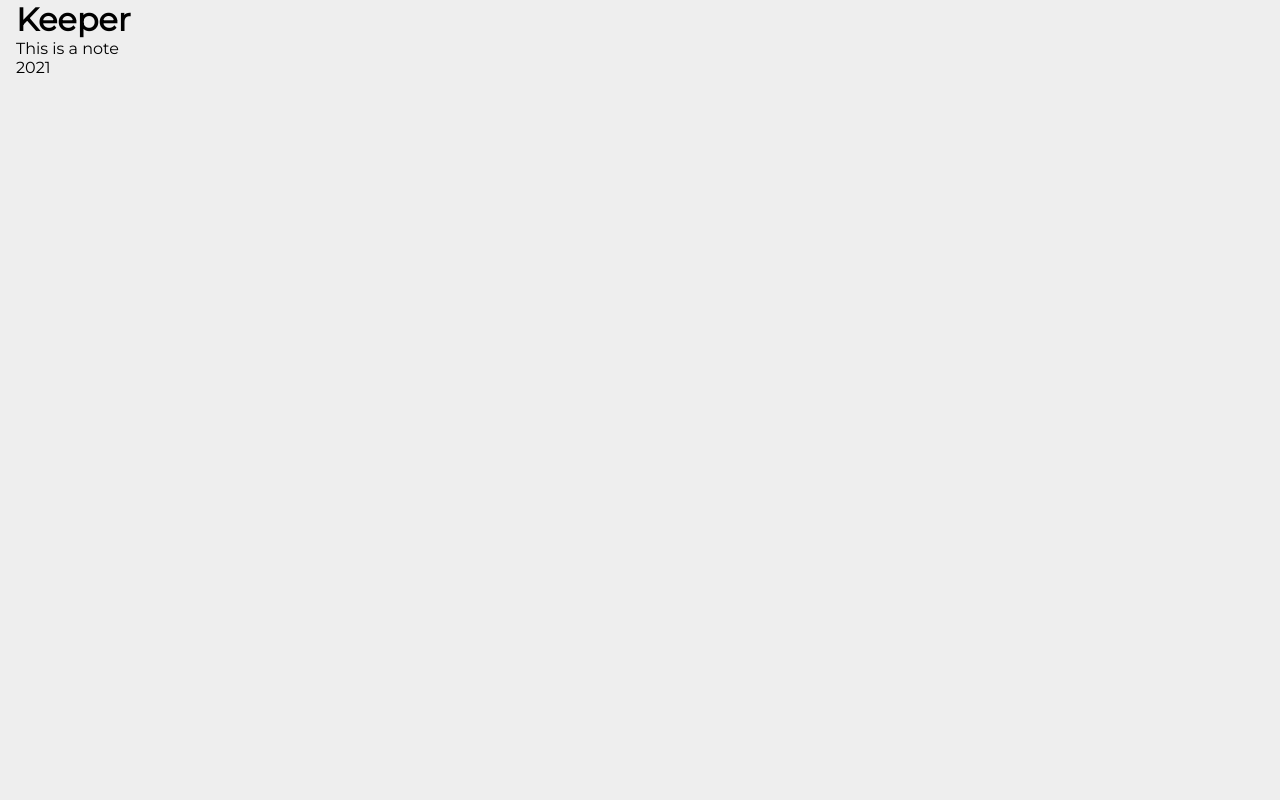
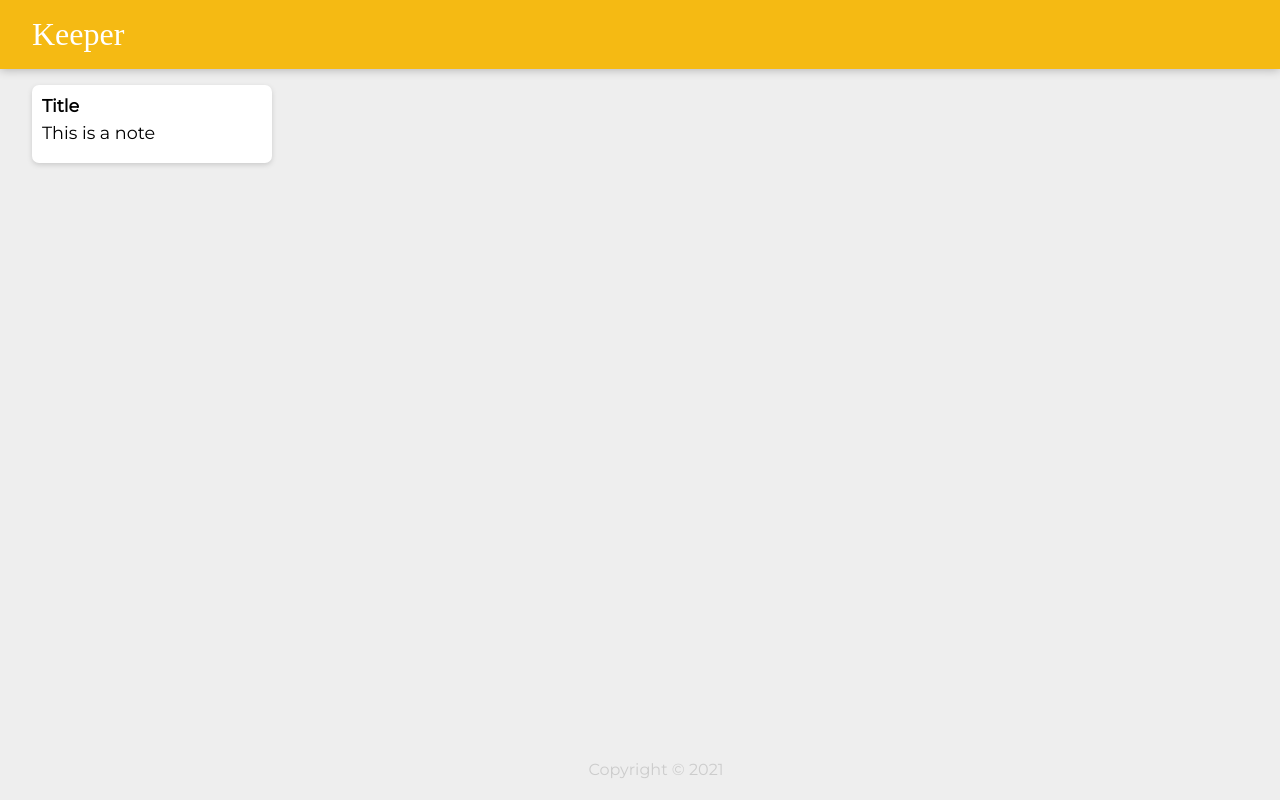
Before and after one commit to katratzi/web-development-html-css, a React (Create React App) app in the folder react-keeper-app/: page / in a window 1280 px wide. Built offline with nearby package versions, Linux system fonts and the light colour scheme; a web font is replaced by a local one.

Commit message:
keeper app styling - first challenge

```diff
--- a/react-keeper-app/src/components/Footer.jsx
+++ b/react-keeper-app/src/components/Footer.jsx
@@ -1,7 +1,8 @@
 import React from 'react';
 
 function Footer() {
-    return <p>2021</p>;
+    const currentYear = new Date().getFullYear();
+    return <footer><p>Copyright &#169; {currentYear} </p></footer>;
 }
 
 export default Footer;
--- a/react-keeper-app/src/components/Header.jsx
+++ b/react-keeper-app/src/components/Header.jsx
@@ -1,7 +1,7 @@
 import React from 'react';
 
 function Header() {
-    return <h1>Keeper</h1>;
+    return <header ><h1 >Keeper</h1></header>;
 }
 
 export default Header;
--- a/react-keeper-app/src/components/Note.jsx
+++ b/react-keeper-app/src/components/Note.jsx
@@ -1,7 +1,8 @@
 import React from 'react';
 
 function Note() {
-    return <div>
+    return <div className="note">
+        <h1>Title</h1>
         <p>This is a note</p>
     </div>;
 }
```
